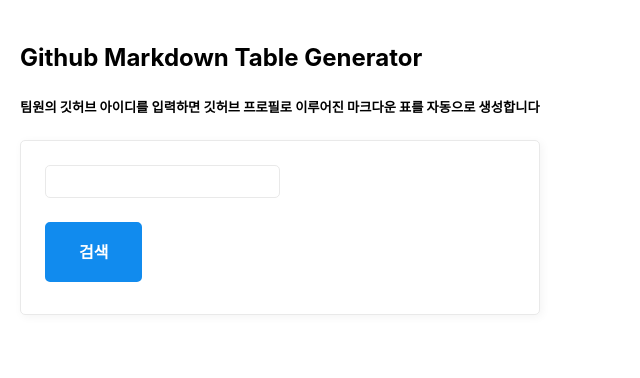
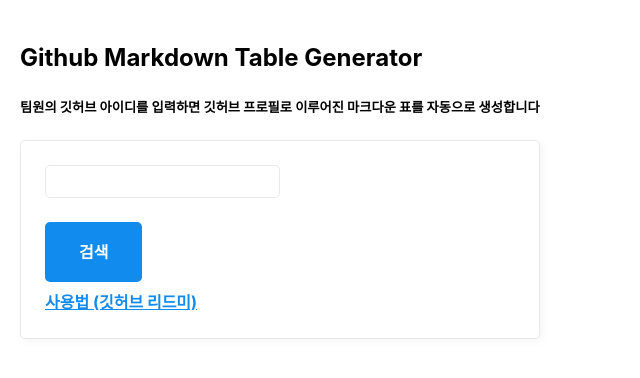
Before and after one commit to seondal/TIT, a React (Create React App) app: page / in a window 1280 px wide. Shown: the top 378 px of the page, without its empty margins (0-640 px from the left). Built offline with nearby package versions, Linux system fonts and the light colour scheme.

Commit message:
✨ feat :  깃허브 링크 연결

```diff
--- a/src/App.tsx
+++ b/src/App.tsx
@@ -89,6 +89,13 @@
           <form onSubmit={onSubmit}>
             <input value={value} onChange={(e) => setValue(e.target.value)} />
             <button type="submit">검색</button>
+            <div>
+              <a
+                target="_blank"
+                href="https://github.com/seondal/profile-table-md">
+                사용법 (깃허브 리드미)
+              </a>
+            </div>
           </form>
         </div>
         {profile && (
```
